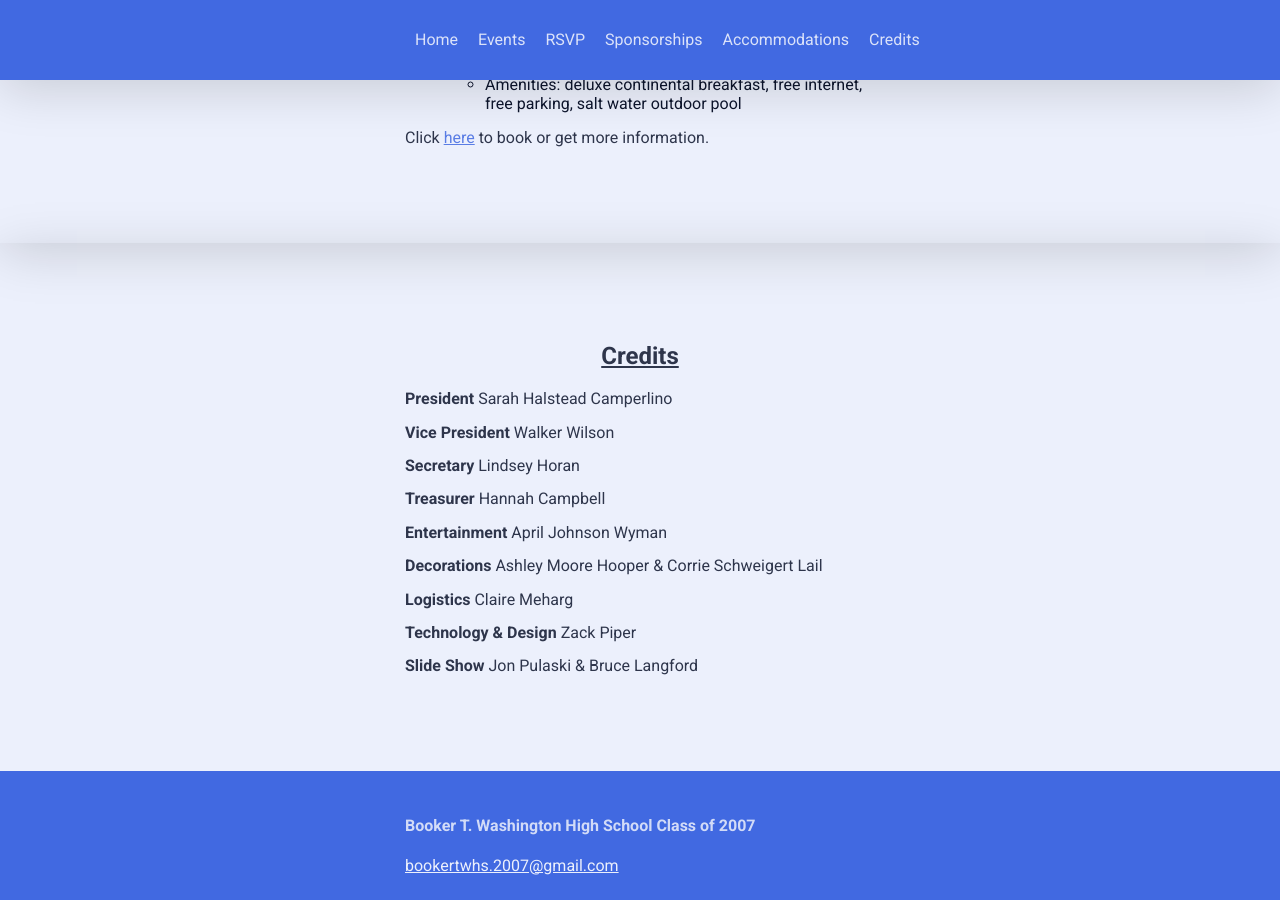
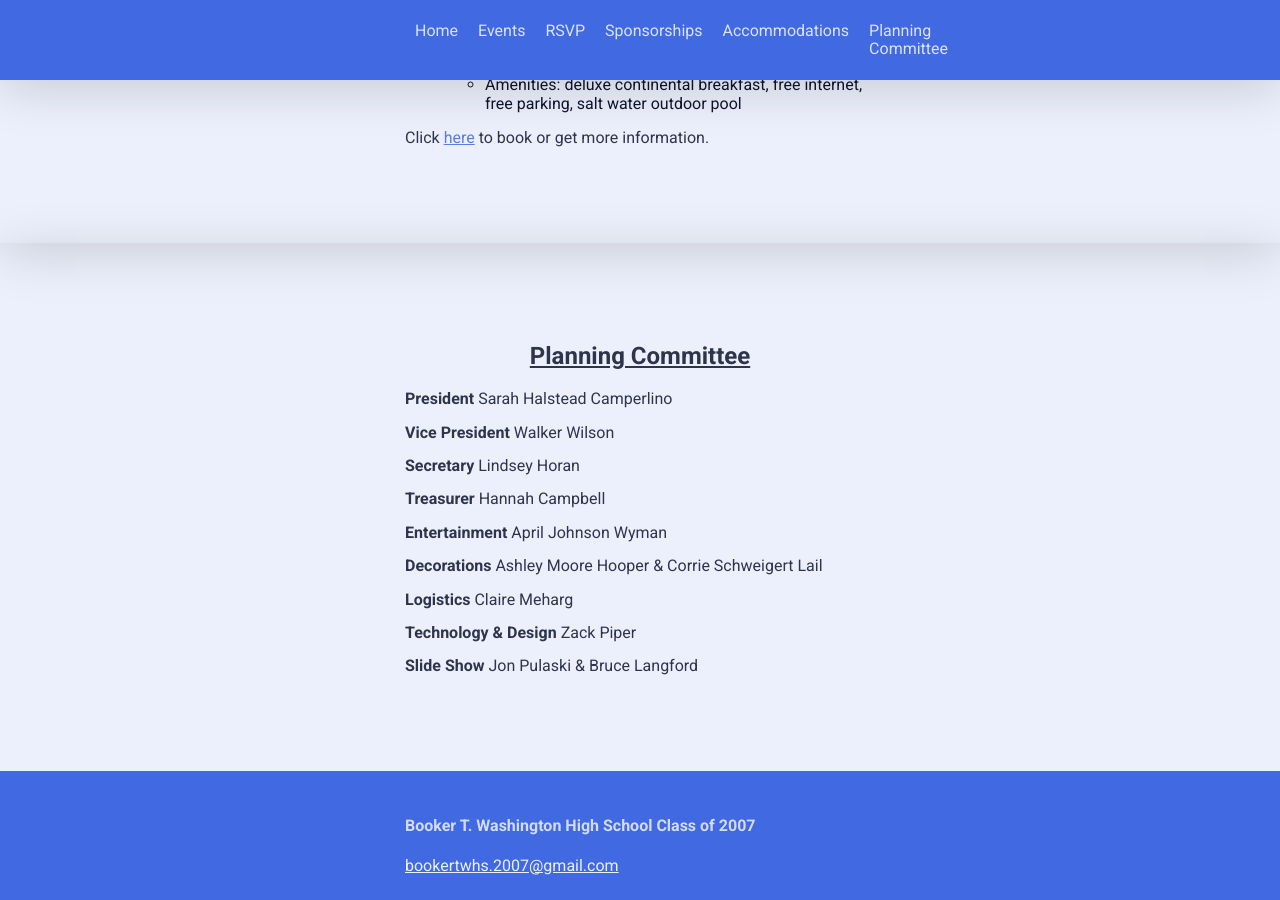
Before and after one commit to bookertwhs2007/bookertwhs, a Jekyll site: the page built from index.html, in a window 1280 px wide and 900 px high, scrolled down 3432 px. Built offline with Jekyll 4.4.1, drawn with Linux system fonts in a browser that asks for light colours; nearby versions of some CDN libraries.

Commit message:
Updated Planning Committee

```diff
--- a/_sections/planning-committee.markdown
+++ b/_sections/planning-committee.markdown
@@ -1,11 +1,11 @@
 ---
-title: Credits
+title: Planning Committee
 date: 2016-12-27 12:37:00 -06:00
 position: 5
 class: planning-committee
 ---
 
-## Credits
+## Planning Committee
 
 **President**
 Sarah Halstead Camperlino
```
